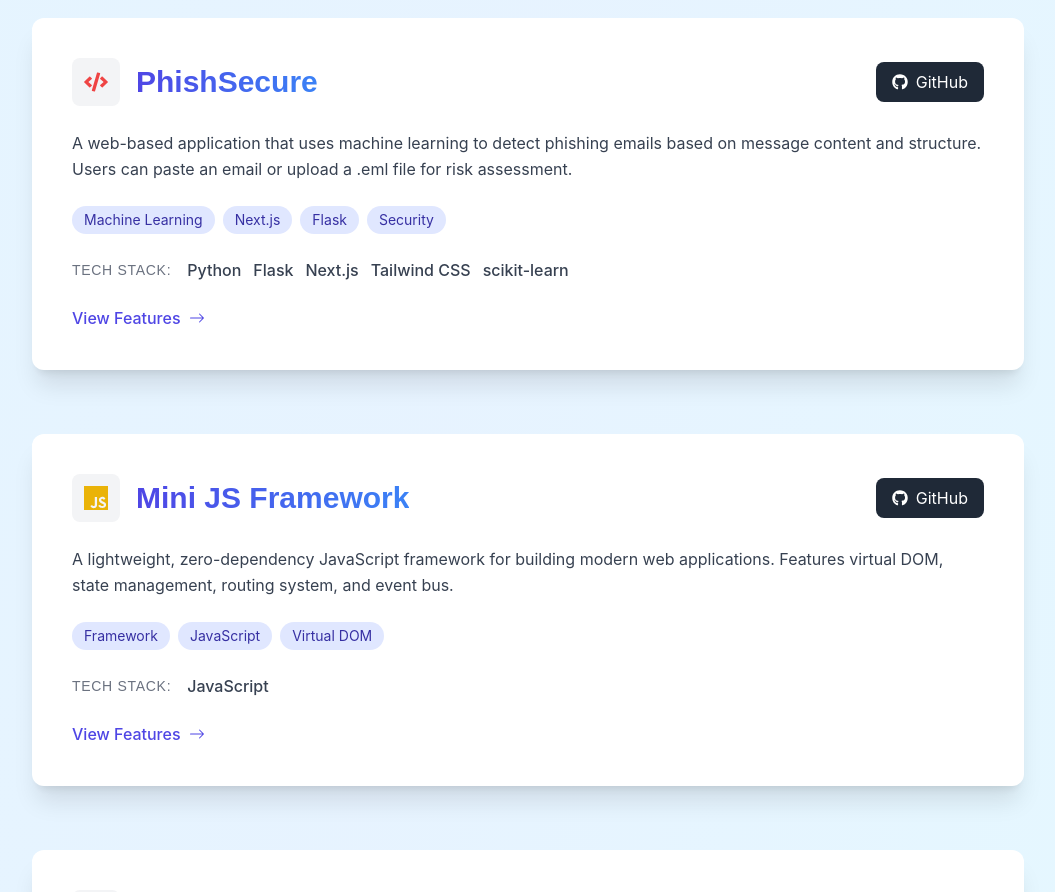
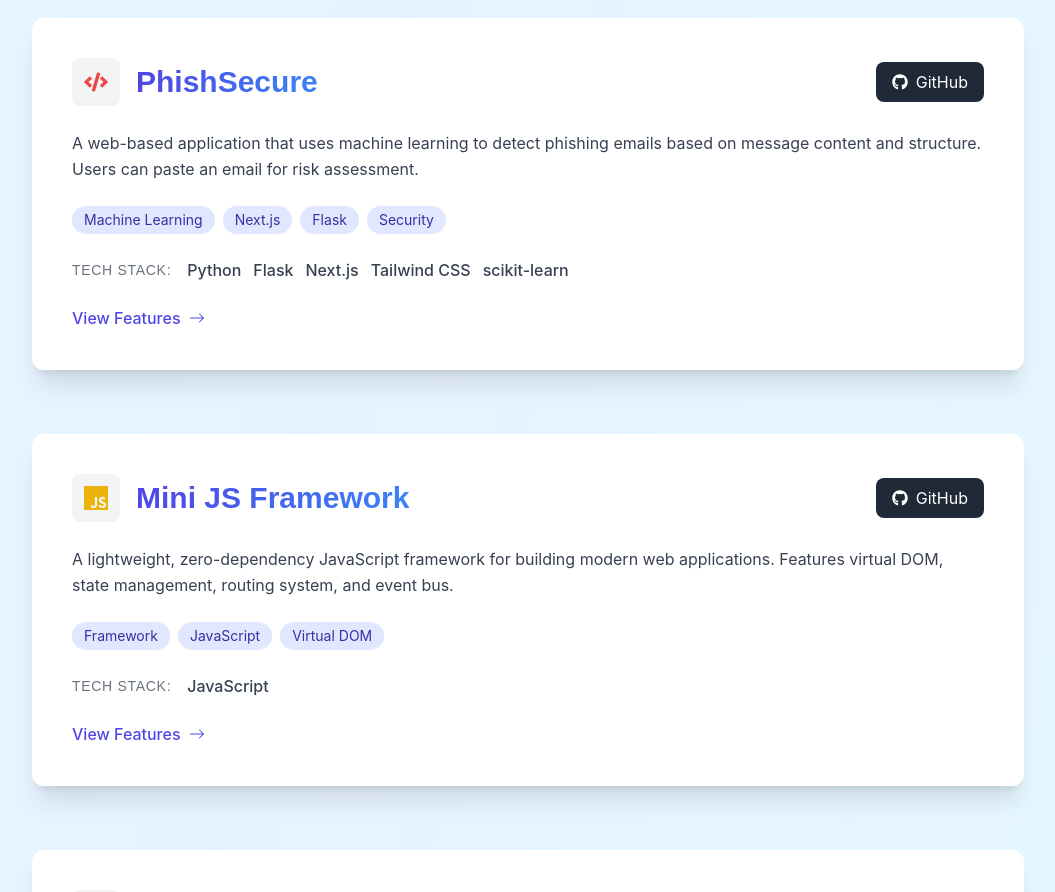
Before and after one commit to wxmohd/my-portfolio, a Next.js app: page / in a window 1280 px wide. Shown: the part 2740-3632 px from the top of the page, without its empty margins (112-1167 px from the left). Built offline with nearby package versions, Linux system fonts and the light colour scheme.

Commit message:
minor changes in frontend

```diff
--- a/pages/projects.tsx
+++ b/pages/projects.tsx
@@ -7,7 +7,7 @@ import { BsArrowRight, BsCodeSlash } from 'react-icons/bs'
 const projects = [
   {
     title: 'PhishSecure',
-    description: 'A web-based application that uses machine learning to detect phishing emails based on message content and structure. Users can paste an email or upload a .eml file for risk assessment.',
+    description: 'A web-based application that uses machine learning to detect phishing emails based on message content and structure. Users can paste an email for risk assessment.',
     link: 'https://github.com/wxmohd/PhishSecure',
     demoLink: '#',
     tags: ['Machine Learning', 'Next.js', 'Flask', 'Security'],
```
